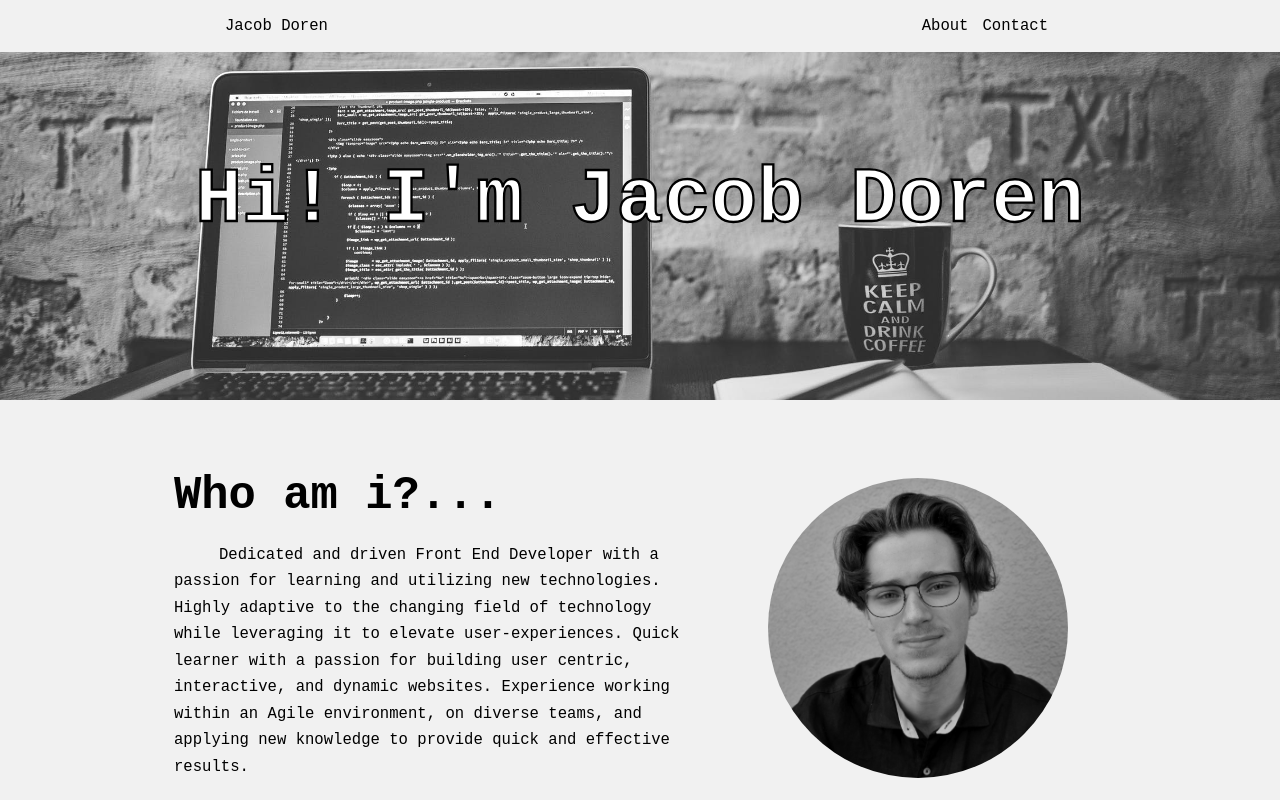
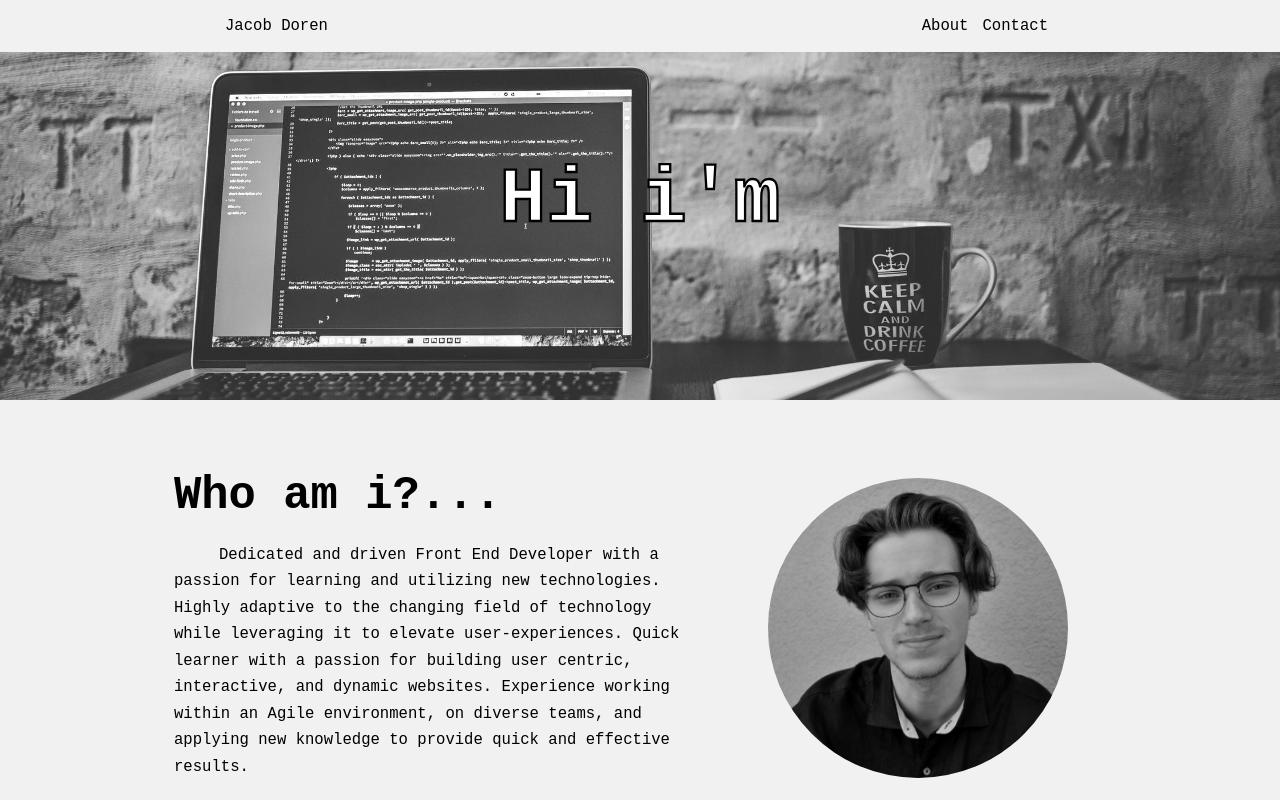
Before and after one commit to jakedoren/portfolio-site, a React (Create React App) app: page / in a window 1280 px wide. Shown: the top 800 px of the page. Built offline with nearby package versions, Linux system fonts and the light colour scheme.

Commit message:
added animation

```diff
--- a/package.json
+++ b/package.json
@@ -3,10 +3,13 @@
   "version": "0.1.0",
   "private": true,
   "dependencies": {
+    "@camwiegert/typical": "^0.1.1",
     "@testing-library/jest-dom": "^5.11.9",
     "@testing-library/react": "^11.2.3",
     "@testing-library/user-event": "^12.6.2",
+    "@types/ityped": "^1.0.0",
     "install": "^0.13.0",
+    "ityped": "^1.0.3",
     "npm": "^6.14.11",
     "react": "^17.0.1",
     "react-dom": "^17.0.1",
--- a/src/components/body/Body.js
+++ b/src/components/body/Body.js
@@ -1,11 +1,19 @@
-import React from 'react'
+import React, {useEffect} from 'react'
 import './Body.css'
 import image from '../../images/codepic.jpeg'
+import { init } from 'ityped'
+export default function Body() {
 
-export default function Body() {
+    useEffect(() => {
+        const myElement = document.querySelector('#myElement')
+        init(myElement, { showCursor: false, strings: ['Jacob Doren', 'a developer', 'a designer']})
+    }, [])
+
     return (
         <div className="img-wrapper">
-            <h1 className="brand"><span className="hi">Hi! I'm</span> Jacob Doren</h1>
+            <h1 className="brand">
+               Hi i'm <span id='myElement'></span>
+            </h1>
             <img src={image} alt="codeImg" className="body-image" />
         </div>
     )
```
Also changed, not shown: 2 other files (tests, documents, lock files or other folders).
